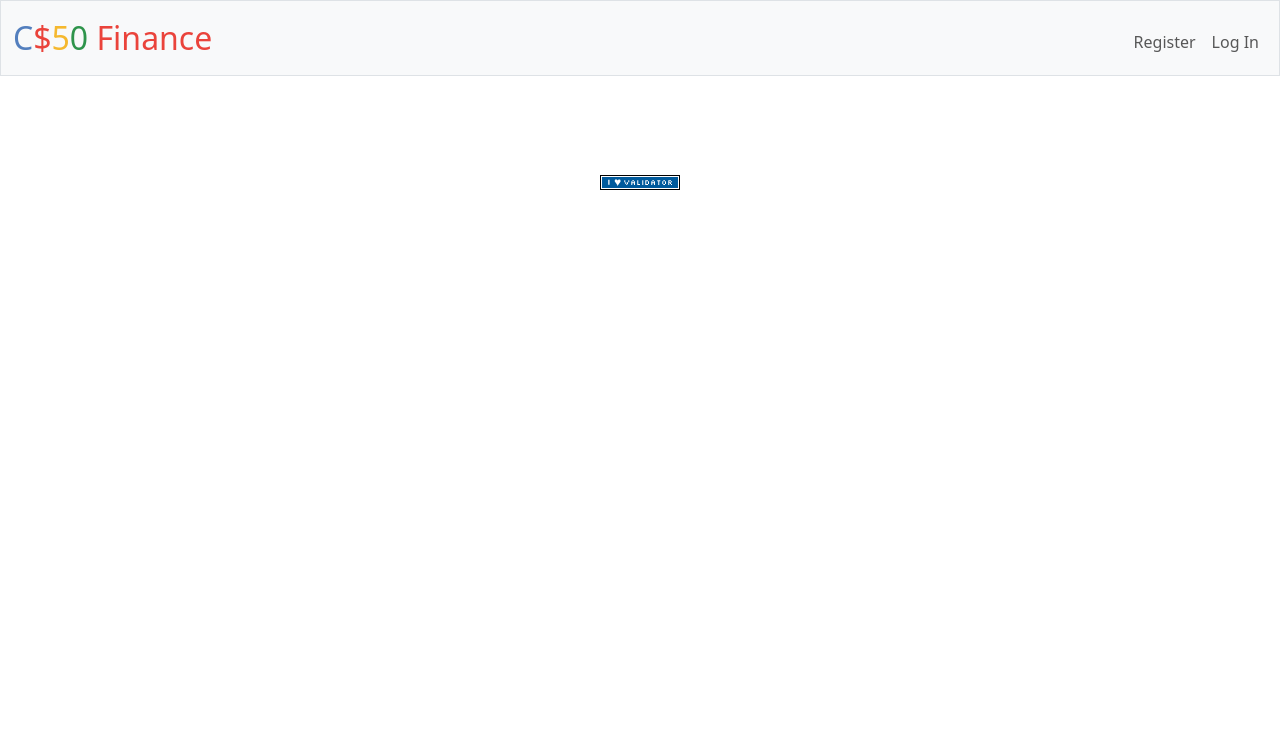
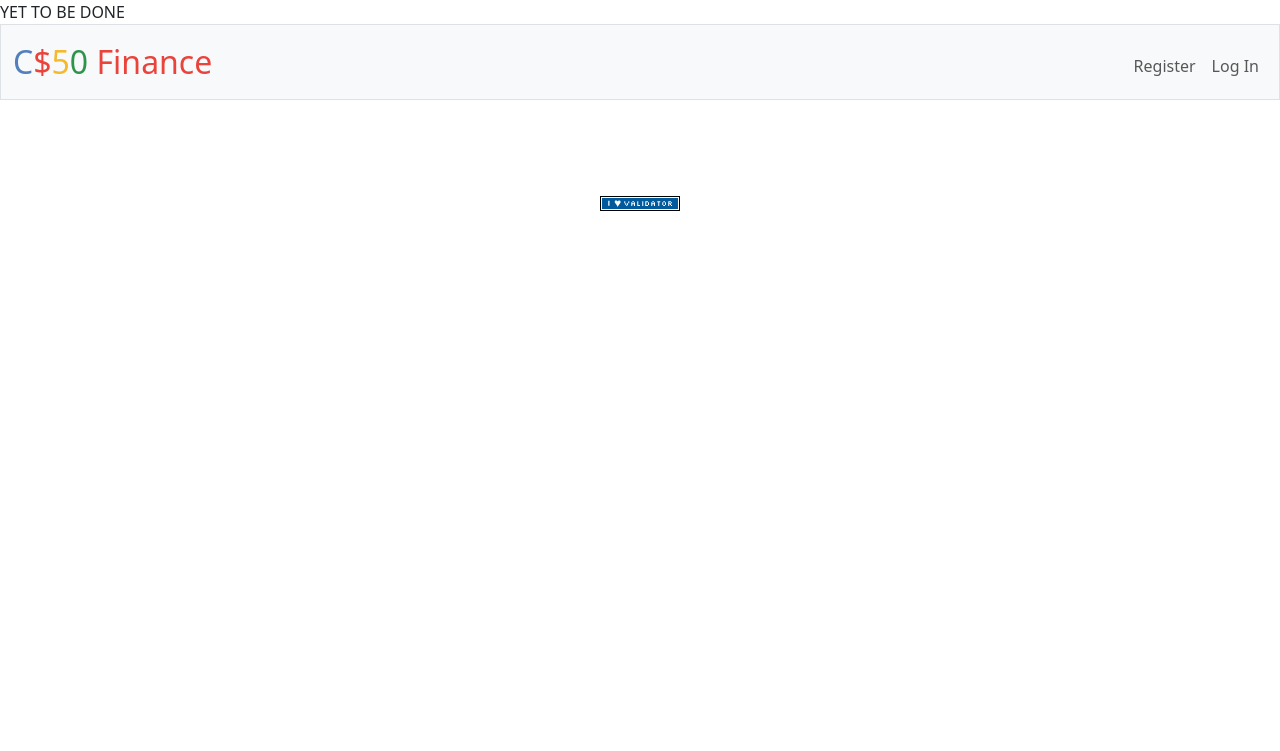
Before and after one commit to Ugo175/Finance, a Python web app: template templates/index.html in a window 1280 px wide. Shown: the top 751 px of the page. Run offline with Jinja, Linux system fonts and the light colour scheme; the template is opened without the code that fills it, so the values that code supplies are empty.

Commit message:
Update index.html

```diff
--- a/templates/index.html
+++ b/templates/index.html
@@ -1,2 +1,3 @@
+YET TO BE DONE
 {% extends "layout.html" %}
 stocks owned, no of shares owned, current price of each stock, total value of each holding, cash balance, and grand total.
```
